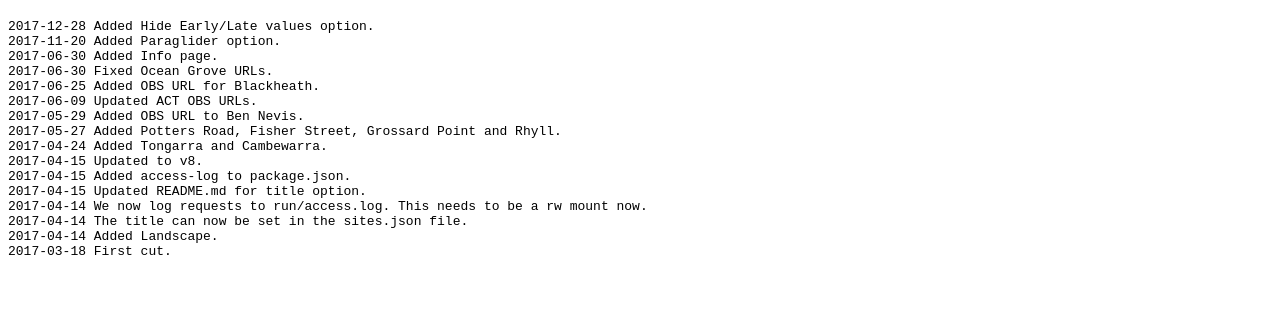
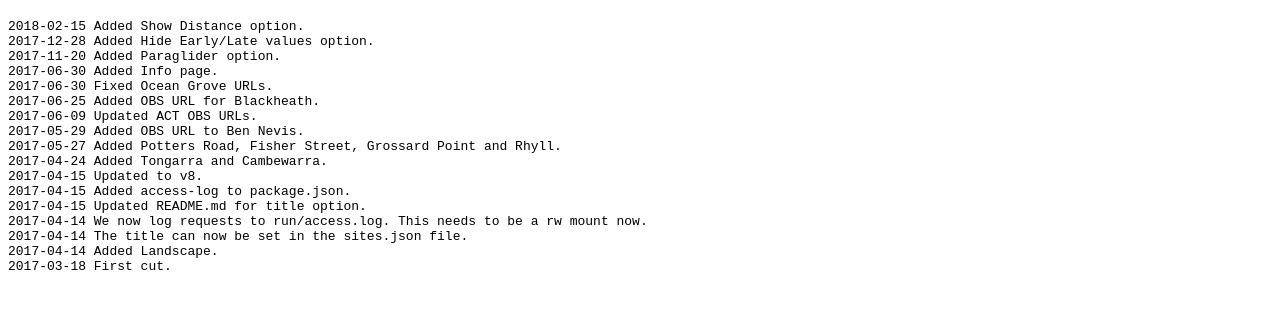
Before and after one commit to philseeley/wheretofly, a website: page public/wtf-info.html in a window 1280 px wide. Shown: the part 441-750 px from the top of the page. Drawn offline with Linux system fonts and the light colour scheme.

Commit message:
Added change log entry.

```diff
--- a/public/wtf-info.html
+++ b/public/wtf-info.html
@@ -17,6 +17,7 @@ To only show ACT sites: <a href="https://wheretofly.info/wtf.html?sites=binalong
 To sort by site: <a href="https://wheretofly.info/?sortbysite=true">https://wheretofly.info/?sortbysite=true</a>
 <h1>Change Log</h1>
 <pre>
+2018-02-15 Added Show Distance option.
 2017-12-28 Added Hide Early/Late values option.
 2017-11-20 Added Paraglider option.
 2017-06-30 Added Info page.
```
